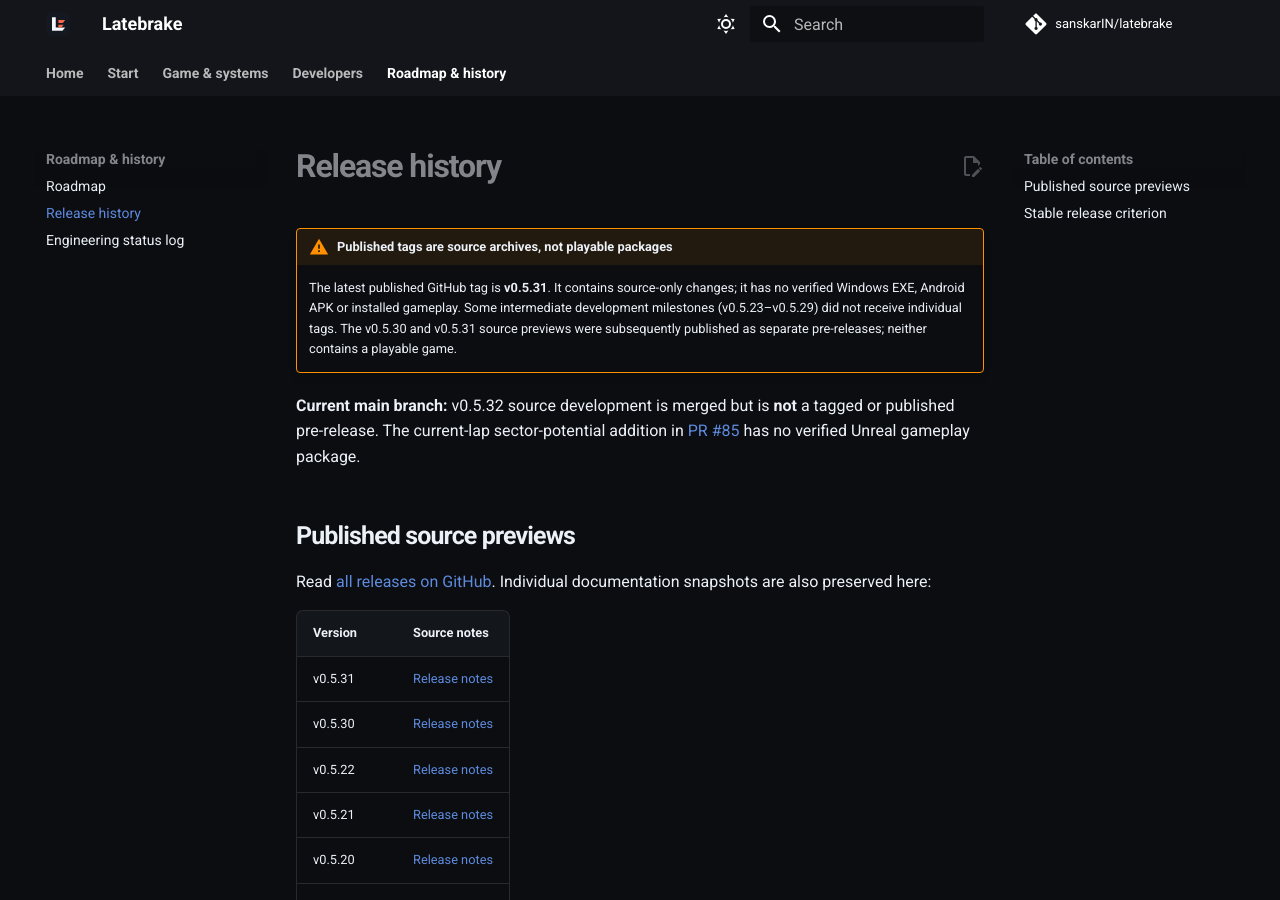
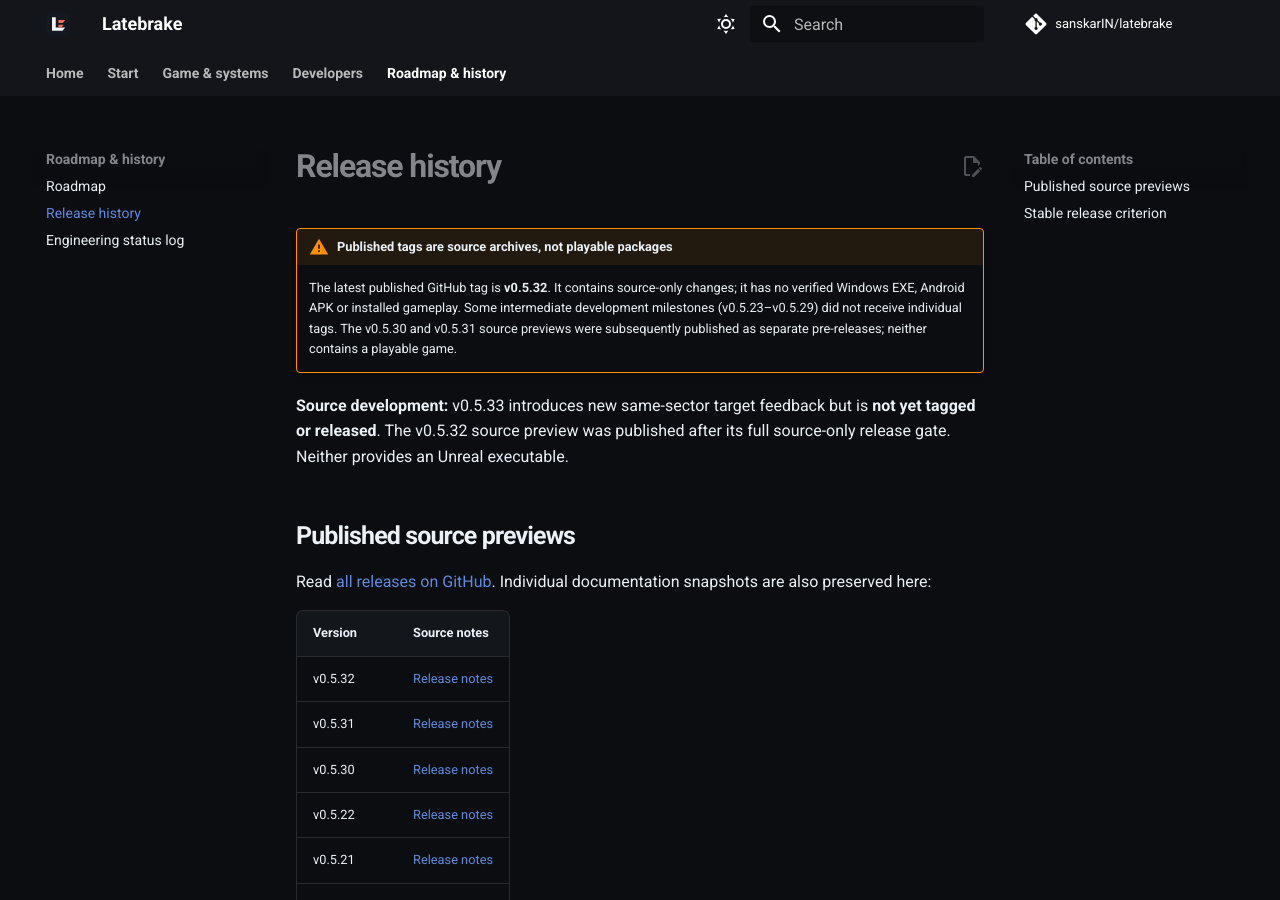
Before and after one commit to sanskarIN/latebrake, an MkDocs documentation site: the page built from docs/release-history.md, in a window 1280 px wide and 900 px high. Built offline with MkDocs 1.6.1 and Material for MkDocs 9.7.7, drawn with Linux system fonts in a browser that asks for light colours; comment, search, counter and statistics services are not loaded.

Commit message:
docs(v0.5.33): sync published v0.5.32 and unreleased timing feature (docs/release-history.md)

```diff
--- a/docs/release-history.md
+++ b/docs/release-history.md
@@ -1,9 +1,9 @@
 # Release history
 
 !!! warning "Published tags are source archives, not playable packages"
-    The latest published GitHub tag is **v0.5.31**. It contains source-only changes; it has no verified Windows EXE, Android APK or installed gameplay. Some intermediate development milestones (v0.5.23–v0.5.29) did not receive individual tags. The v0.5.30 and v0.5.31 source previews were subsequently published as separate pre-releases; neither contains a playable game.
+    The latest published GitHub tag is **v0.5.32**. It contains source-only changes; it has no verified Windows EXE, Android APK or installed gameplay. Some intermediate development milestones (v0.5.23–v0.5.29) did not receive individual tags. The v0.5.30 and v0.5.31 source previews were subsequently published as separate pre-releases; neither contains a playable game.
 
-**Current main branch:** v0.5.32 source development is merged but is **not** a tagged or published pre-release. The current-lap sector-potential addition in [PR #85](https://github.com/sanskarIN/latebrake/pull/85) has no verified Unreal gameplay package.
+**Source development:** v0.5.33 introduces new same-sector target feedback but is **not yet tagged or released**. The v0.5.32 source preview was published after its full source-only release gate. Neither provides an Unreal executable.
 
 ## Published source previews
 
@@ -11,6 +11,7 @@
 
 | Version | Source notes |
 | --- | --- |
+| v0.5.32 | [Release notes](releases/v0.5.32.md) |
 | v0.5.31 | [Release notes](releases/v0.5.31.md) |
 | v0.5.30 | [Release notes](releases/v0.5.30.md) |
 | v0.5.22 | [Release notes](releases/v0.5.22.md) |
```
